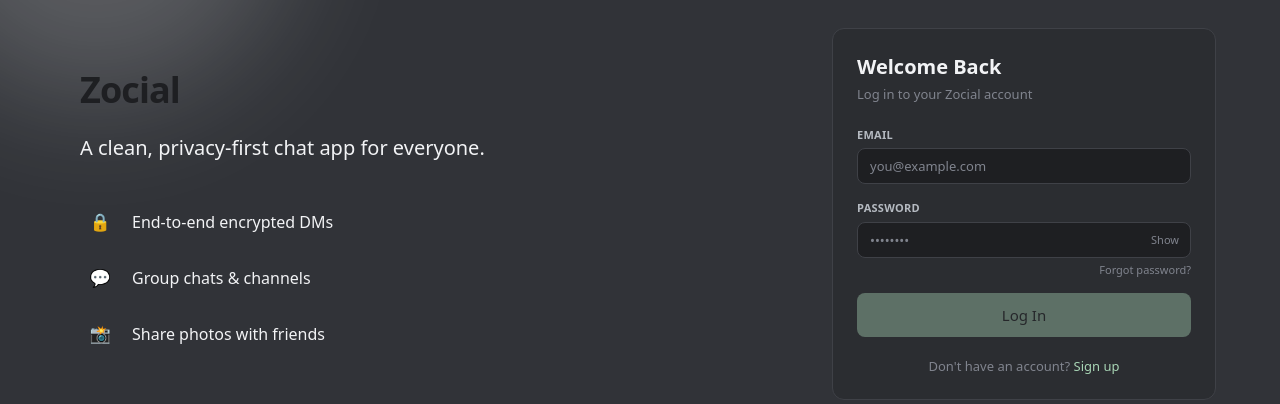
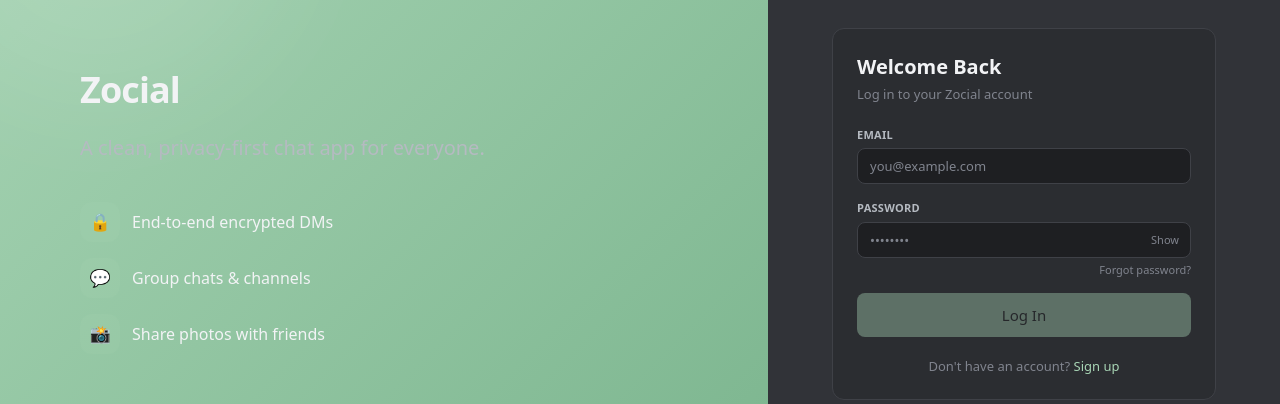
Before and after one commit to psrisuphan/zocial, a Next.js app: page /auth/login in a window 1280 px wide. Shown: the part 188-592 px from the top of the page. Built offline with nearby package versions, Linux system fonts and the light colour scheme; no server answers.

Commit message:
fix: use inline style gradient so accent colors render correctly through bg-primary overlay

```diff
--- a/src/components/features/auth/AuthShell.tsx
+++ b/src/components/features/auth/AuthShell.tsx
@@ -10,19 +10,24 @@ export function AuthShell({ children }: { children: React.ReactNode }) {
   return (
     <div className="min-h-screen flex flex-col md:flex-row bg-bg-primary">
       {/* ── Brand panel ─────────────────────────────────────── */}
-      <aside className="relative md:w-1/2 lg:w-3/5 overflow-hidden bg-gradient-to-br from-accent/65 via-accent-hover/55 to-accent-active/45">
+      <aside
+        className="relative md:w-1/2 lg:w-3/5 overflow-hidden"
+        style={{ background: "linear-gradient(135deg, var(--accent), var(--accent-active))" }}
+      >
+        {/* muting overlay — blends accent with page bg to reduce intensity */}
+        <div className="absolute inset-0 bg-bg-primary/50" />
         {/* decorative blobs */}
-        <div className="pointer-events-none absolute -top-24 -left-24 w-96 h-96 rounded-full bg-white/20 blur-3xl" />
-        <div className="pointer-events-none absolute bottom-0 right-0 w-80 h-80 rounded-full bg-bg-tertiary/20 blur-3xl" />
+        <div className="pointer-events-none absolute -top-24 -left-24 w-96 h-96 rounded-full bg-white/10 blur-3xl" />
+        <div className="pointer-events-none absolute bottom-0 right-0 w-80 h-80 rounded-full bg-bg-tertiary/15 blur-3xl" />
 
         {/* mobile: compact header / desktop: full panel */}
         <div className="relative h-full flex flex-col justify-center px-6 py-8 md:px-12 lg:px-20">
           <div className="flex items-center gap-2 mb-2 md:mb-6">
-            <span className="text-2xl md:text-4xl font-bold text-bg-tertiary tracking-tight">
+            <span className="text-2xl md:text-4xl font-bold text-text-primary tracking-tight">
               Zocial
             </span>
           </div>
-          <p className="text-sm md:text-xl text-bg-tertiary/80 font-medium max-w-md">
+          <p className="text-sm md:text-xl text-text-secondary font-medium max-w-md">
             A clean, privacy-first chat app for everyone.
           </p>
 
@@ -30,10 +35,10 @@ export function AuthShell({ children }: { children: React.ReactNode }) {
           <ul className="hidden md:flex flex-col gap-4 mt-10">
             {highlights.map((h) => (
               <li key={h.label} className="flex items-center gap-3">
-                <span className="w-10 h-10 rounded-lg bg-bg-tertiary/15 flex items-center justify-center text-lg">
+                <span className="w-10 h-10 rounded-lg bg-accent-subtle flex items-center justify-center text-lg">
                   {h.icon}
                 </span>
-                <span className="text-bg-tertiary/90 font-medium">{h.label}</span>
+                <span className="text-text-primary font-medium">{h.label}</span>
               </li>
             ))}
           </ul>
```
